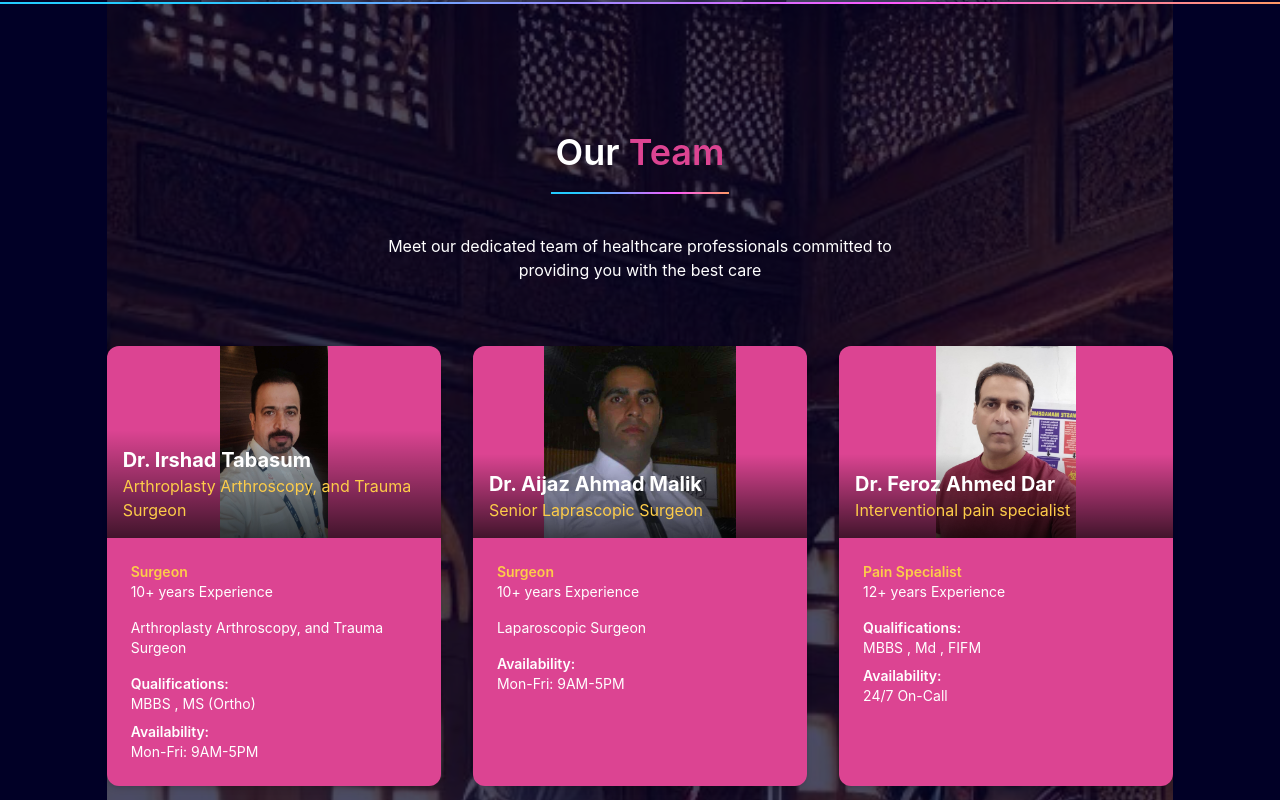
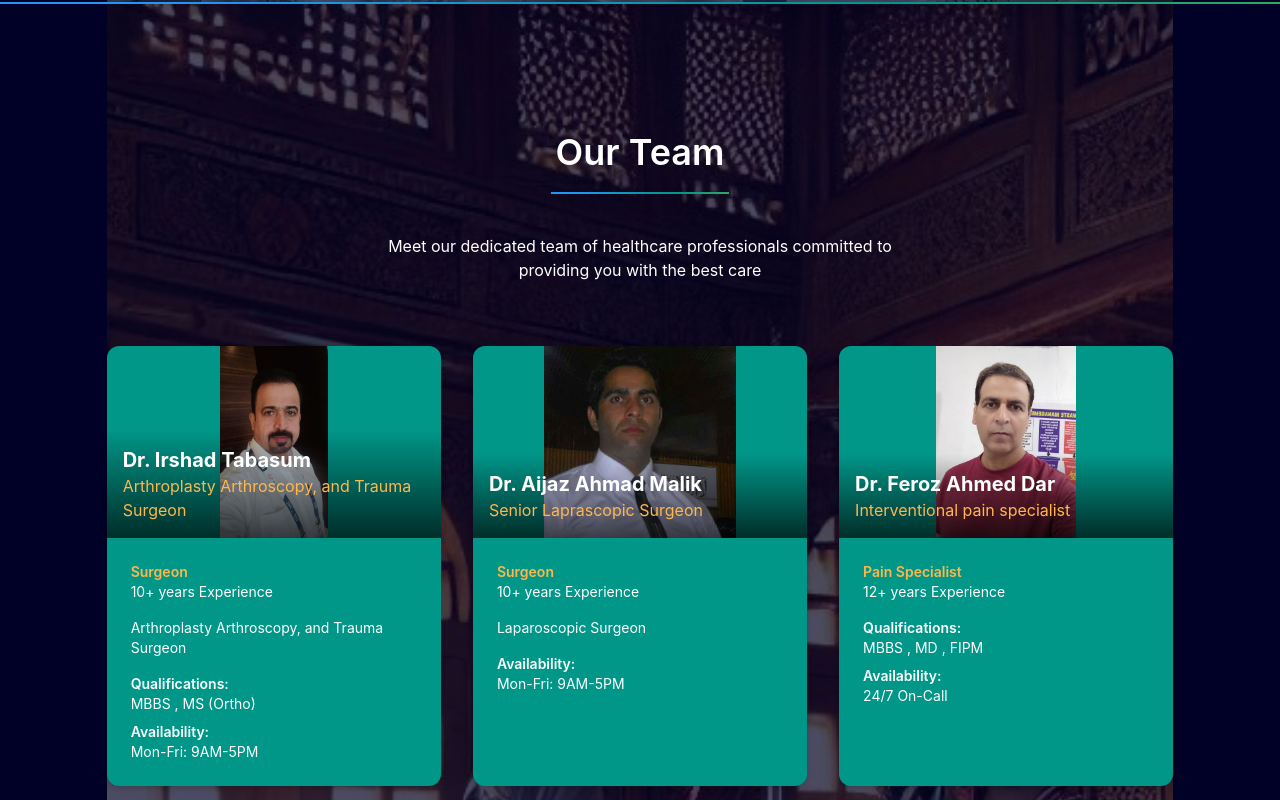
Before and after one commit to tajamul-hussain/medcare, a React (Create React App) app: page / in a window 1280 px wide. Shown: the part 1600-2400 px from the top of the page. Built offline with nearby package versions, Linux system fonts and the light colour scheme.

Commit message:
CHANGE THEME

```diff
--- a/src/components/Footer.jsx
+++ b/src/components/Footer.jsx
@@ -3,7 +3,7 @@ import SocialMediaIcons from "./shared/SocialMediaIcons";
 
 const Footer = () => {
   return (
-    <footer className="h-64 bg-red pt-10">
+    <footer className="h-64 bg-teal pt-10">
       <div className="w-5/6 mx-auto">
         <SocialMediaIcons />
         <div className="md:flex justify-center md:justify-between text-center">
--- a/src/components/MedicalTeam.jsx
+++ b/src/components/MedicalTeam.jsx
@@ -54,7 +54,7 @@ const MedicalTeam = ({ setSelectedPage }) => {
           {teamData.map((member, index) => (
             <motion.div
               key={member.id}
-              className="bg-red rounded-xl shadow-md overflow-hidden"
+              className="bg-teal rounded-xl shadow-md overflow-hidden"
               initial="hidden"
               whileInView="visible"
               viewport={{ once: true, amount: 0.5 }}
--- a/src/components/Navbar.jsx
+++ b/src/components/Navbar.jsx
@@ -20,7 +20,7 @@ const Link = ({ page, selectedPage, setSelectedPage }) => {
 const Navbar = ({ isTopOfPage, selectedPage, setSelectedPage }) => {
   const [isMenuToggled, setIsMenuToggled] = useState(false);
   const isAboveSmallScreens = useMediaQuery("(min-width: 768px)");
-  const navbarBackground = isTopOfPage ? "" : "bg-red";
+  const navbarBackground = isTopOfPage ? "" : "bg-teal";
 
   return (
     <nav className={`${navbarBackground} z-40 w-full fixed top-0 py-6`}>
--- a/src/components/ServiceDetail.jsx
+++ b/src/components/ServiceDetail.jsx
@@ -30,7 +30,7 @@ const ServiceDetail = ({ service, onBack }) => {
         <p className="text-lg text-gray-300 mb-6">{service.description}</p>
         <button
           onClick={handleCallButton}
-          className="bg-yellow text-deep-blue px-8 py-3 rounded-lg font-bold flex items-center gap-2 hover:bg-red hover:text-white transition duration-300"
+          className="bg-teal text-white px-8 py-3 rounded-lg font-bold flex items-center gap-2 hover:bg-sage-green hover:text-white transition duration-300"
         >
           <FaPhoneAlt /> Book On Call
         </button>
--- a/src/data/teamData.js
+++ b/src/data/teamData.js
@@ -44,7 +44,7 @@ export const teamData = [
     specialization: "Pain Specialist",
     experience: "12+ years",
     //description: "Expert in emergency care and critical medical situations",
-    qualifications: "MBBS , Md , FIFM",
+    qualifications: "MBBS , MD , FIPM",
     availability: "24/7 On-Call",
   },
   {
--- a/tailwind.config.js
+++ b/tailwind.config.js
@@ -5,20 +5,23 @@ module.exports = {
   theme: {
     extend: {
       colors: {
-        blue: "#2cbce9",
-        red: "#dc4492",
-        yellow: "#fdcc49",
+        blue: "#2196F3", // Primary blue
+        "light-blue": "#64B5F6", // Secondary blue
+        teal: "#009688", // Medical teal
+        "sage-green": "#4CAF50", // Healing green
         grey: "#ededed",
-        "olive-green": "#808000",
         "deep-blue": "#010026",
         "dark-grey": "#757575",
         "opaque-black": "rgba(0,0,0,0.35)",
+        yellow: "#FFB74D", // Warm accent
       },
       backgroundImage: (theme) => ({
         "gradient-rainbow":
-          "linear-gradient(81.66deg, #00B5EE 7.21%, #FF45A4 45.05%, #FFBA00 78.07%)",
+          "linear-gradient(81.66deg, #2196F3 7.21%, #009688 45.05%, #4CAF50 78.07%)",
         "gradient-rainblue":
-          "linear-gradient(90deg, #24CBFF 14.53%, #FC59FF 69.36%, #FFBD0C 117.73%)",
+          "linear-gradient(90deg, #2196F3 14.53%, #009688 69.36%, #4CAF50 117.73%)",
+        "gradient-healthcare":
+          "linear-gradient(90deg, #2196F3, #009688, #4CAF50)",
         "gradient-cloudCity":
           "linear-gradient(90deg, #3A6A59 ,    #A7A88A , #3A6A59, #A7A88A)",
       }),
```
